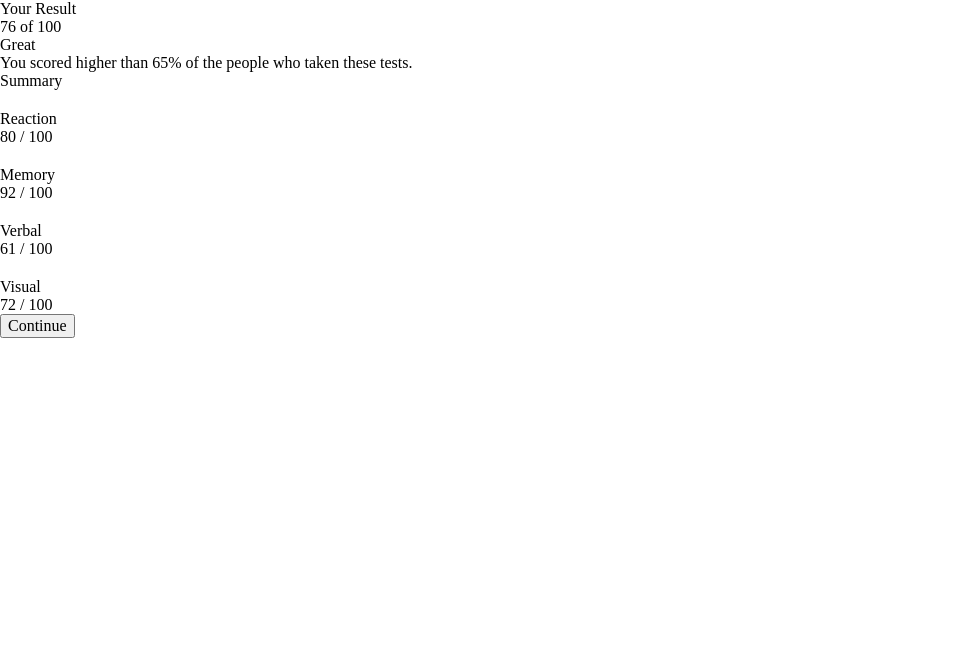
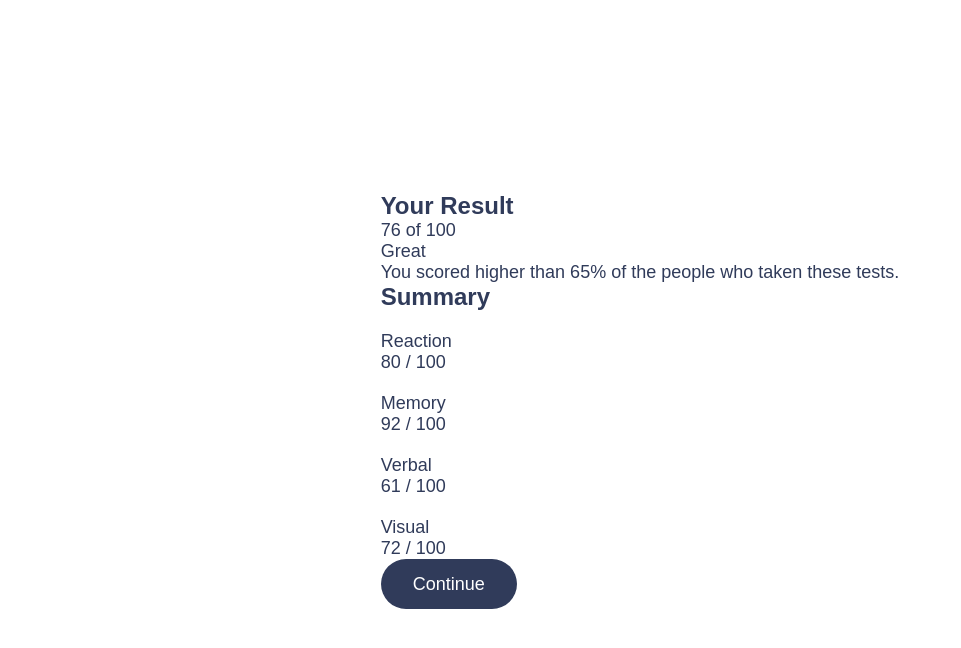
Before and after one commit to LavrykD/results-summary-component-main, a plain HTML site: page index.html in a window 1280 px wide. Shown: the whole page, without its empty margins (0-961 px from the left). Drawn offline with Linux system fonts and the light colour scheme.

Commit message:
Update style.css

```diff
--- a/resources/css/style.css
+++ b/resources/css/style.css
@@ -2,9 +2,9 @@
     font-family: "HankenGrotesk";
     font-display: swap;
     font-weight: 100 900;
-    src: url("/assets/fonts/HankenGrotesk-VariableFont_wght.ttf")
-        format("ttruetype");
+    src: url("/assets/fonts/HankenGrotesk-VariableFont_wght.ttf") format("ttruetype");
 }
+
 :root {
     --clr-primary-hsl-400: 252, 100%, 67%;
     --clr-primary-hsl-500: 256, 72%, 46%;
@@ -25,15 +25,11 @@
     --clr-primary-500: hsla(var(--clr-primary-hsl-500));
     --clr-secondary-400: hsl(var(--clr-secondary-hsl-400));
 
-    --gradient-primary: linear-gradient(
-        var(--clr-primary-400),
-        var(--clr-secondary-400)
-    );
+    --gradient-primary: linear-gradient(var(--clr-primary-400),
+            var(--clr-secondary-400));
 
-    --gradient-to-transparent: linear-gradient(
-        var(--clr-primary-500),
-        hsl(var(--clr-secondary-hsl-500), 0)
-    );
+    --gradient-to-transparent: linear-gradient(var(--clr-primary-500),
+            hsl(var(--clr-secondary-hsl-500), 0));
 
     --clr-accent-1: 0, 100%, 67%;
     --clr-accent-2: 39, 100%, 56%;
@@ -53,17 +49,59 @@
     --fs-800: 2rem;
     --fs-900: 5rem;
 }
+
 *,
 *::before,
 *::after {
     box-sizing: border-box;
 }
+
 * {
     margin: 0;
     font: inherit;
 }
+
 img,
 svg {
     display: block;
     max-width: 100%;
 }
+
+body {
+    font-family: var(--font-family-default);
+    font-size: var(--fs-400);
+    color: var(--clr-neutral-700);
+}
+
+@media (min-width: 600px) {
+    body {
+        min-height: 100vh;
+        display: grid;
+        place-items: center;
+    }
+}
+
+.section-title {
+    font-weight: var(--fw-bold);
+    font-size: var(--fs-600);
+}
+
+.button {
+    color: var(--clr-neutral-100);
+    line-height: 1;
+    background: var(--clr-neutral-700);
+    padding: 1rem 2rem;
+    border: 0;
+    border-radius: 100vw;
+    cursor: pointer;
+}
+
+.button:hover,
+.button:focus-visible {
+    background: var(--gradient-primary);
+}
+
+.result-summary {
+    max-width: 46rem;
+    display: grid;
+}
```
